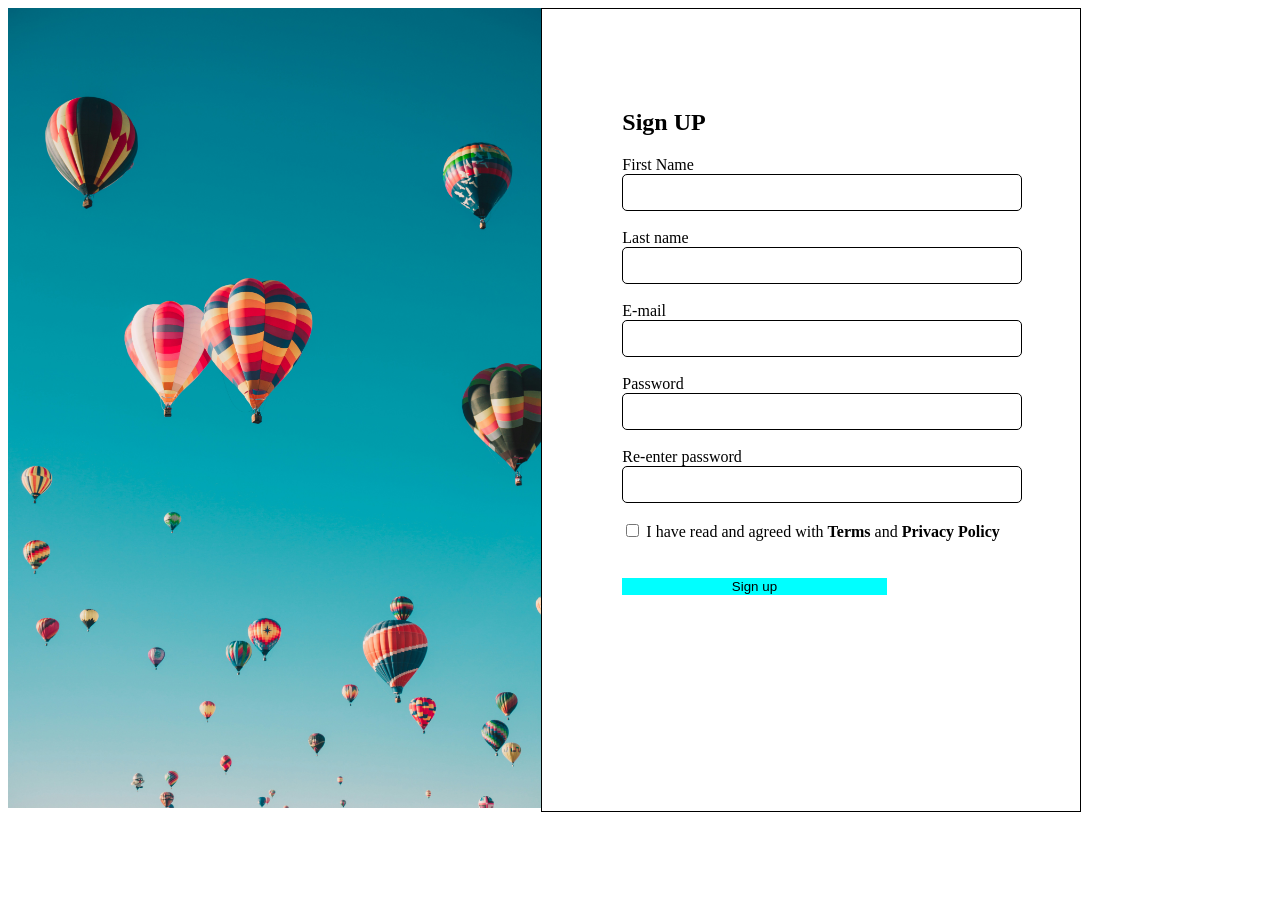
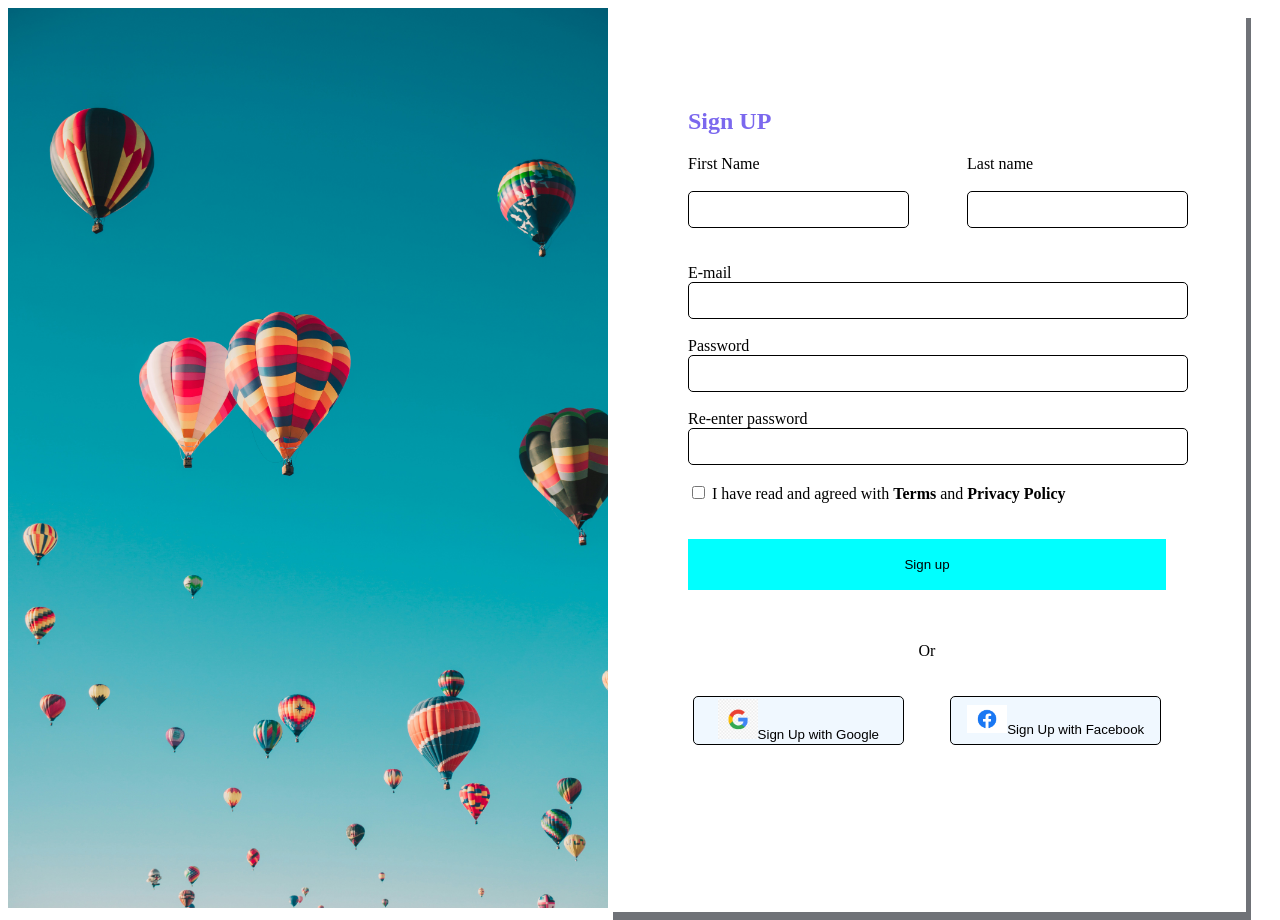
Before and after one commit to Susanmwende/gitcss, a plain HTML site: page index.html in a window 1280 px wide. Before the commit the page ends 820 px from the top, so only its background shows below. Drawn offline with Linux system fonts and the light colour scheme.

Commit message:
assignment 3 changes

```diff
--- a/index.html
+++ b/index.html
@@ -10,25 +10,33 @@
     <div id="page">
         <div id="image">
  <img src="travel.jpg" class="image">
+ <div id="text block">
 
+ </div>
 
     </div>
 
     <div id="form">
         <h2>Sign UP</h2>
-        <label for="first name">First Name</label>
-    </br>
+        <div class="names">
+        <div class="firstname">
+            <label for="first name">First Name</label>
+           </br>
         <input name="name"type=name placeholder="" class="input">
-<br/>
-<br/>
+          <br/>
+           <br/>
+         </div>
+        <div class="firstname">
     <label for="Last name">Last name</label>
 <br/>
-    <input type="lastname" type="Last name" placeholder="" class="input">
+    <input name="lastname" type="Last name" class="input">
     <br/>
     <br/>
+</div>
+</div>
 <label for="email">E-mail</label>
 <br/>
-<input name="email" type="email" placeholder=""class="input">
+<input name="email" type="email" placeholder="" class="input">
 <br/>
 <br/>
 <label for="password">Password</label>
@@ -50,13 +58,12 @@
 <br/>
 <br/>
 <br/>
-
-
-
-
-
-
-
+<p class="Or">Or</p>
+<br/>
+<div class="btnimages">
+    <button class="btn"> <img src="google.png" alt=""><a href="https://www.google.com/" style="text-decoration: none;color: black;">Sign Up with Google</a> </button>
+    <button class="btn"><img src="facebook.png" alt=""><a href="https://www.facebook.com/" style="text-decoration: none; color: black;">Sign Up with Facebook</a></button>
+</div>
 
 
     </div>
--- a/style.css
+++ b/style.css
@@ -1,6 +1,6 @@
 .image{
     width: 100%;
-    height: 800px;
+    height: 900px;
     left: 0px;
     top: 0px;
     z-index: -1;
@@ -12,17 +12,20 @@
 h1{
     font-family: Georgia, 'Times New Roman', Times, serif;
     font-style: italic;
-    font-size: xx-large;
+    font-size: larger;
+    font-weight: 200;
     color: rgb(235, 237, 238);
 }
 #form{
-    border: solid 1px;
+    box-shadow: 5px 10px rgb(111, 114, 119);
     padding: 80px ;
 
 
 }
 
-
+    h2{
+        color:mediumslateblue;
+    }
 
 #page{
     display: grid;
@@ -33,15 +36,51 @@ h1{
 
 }
  button{
-    padding: 15x 16px;
+    padding: 18px 22px;
     border: none;
     background-color: aqua;
-    width: 70%;
+    width: 100%;
 
  }
- .input{
+.input{
 border: solid 1px;
 border-radius: 5px;
 padding: 10px;
 width: 100%;
  }
+
+ .names{
+    display: flex;
+    gap: 80px;
+ }
+
+ .firstname{
+    display: flex;
+    flex-direction: column;
+    grid-template-columns: min-content;
+
+ }
+ .Or{
+    text-align: center;
+ }
+ .btn{
+    background-color: aliceblue;
+    padding: 2px 5px;
+    width: 100%;
+    border: solid 1px;
+    flex-direction: column;
+    border-radius: 5px;
+
+
+ }
+ .btnimages{
+    display: flex;
+    justify-content: center;
+    padding: 2px 5px;
+    gap: 10%;
+ }
+ .btnimages img{
+    width: 40px;
+
+
+ }
```
